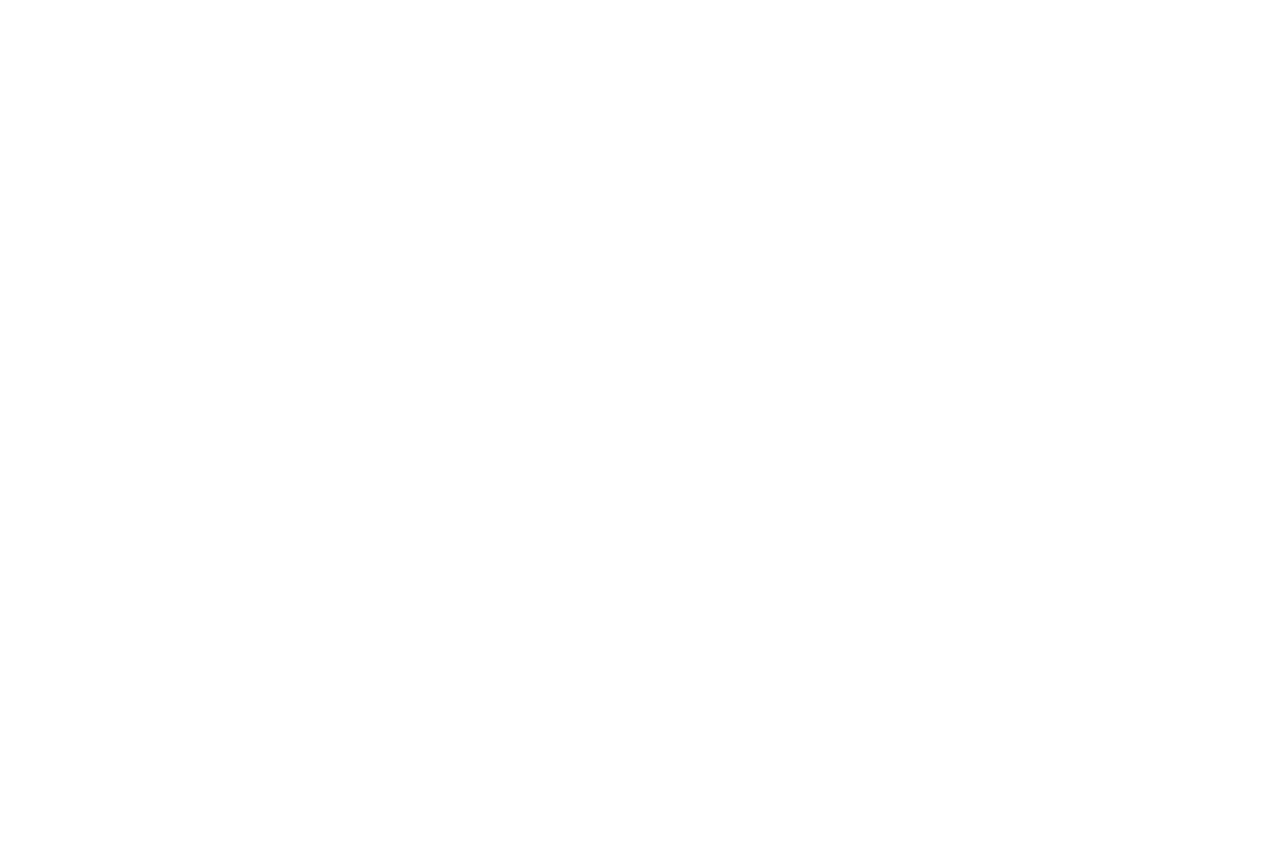
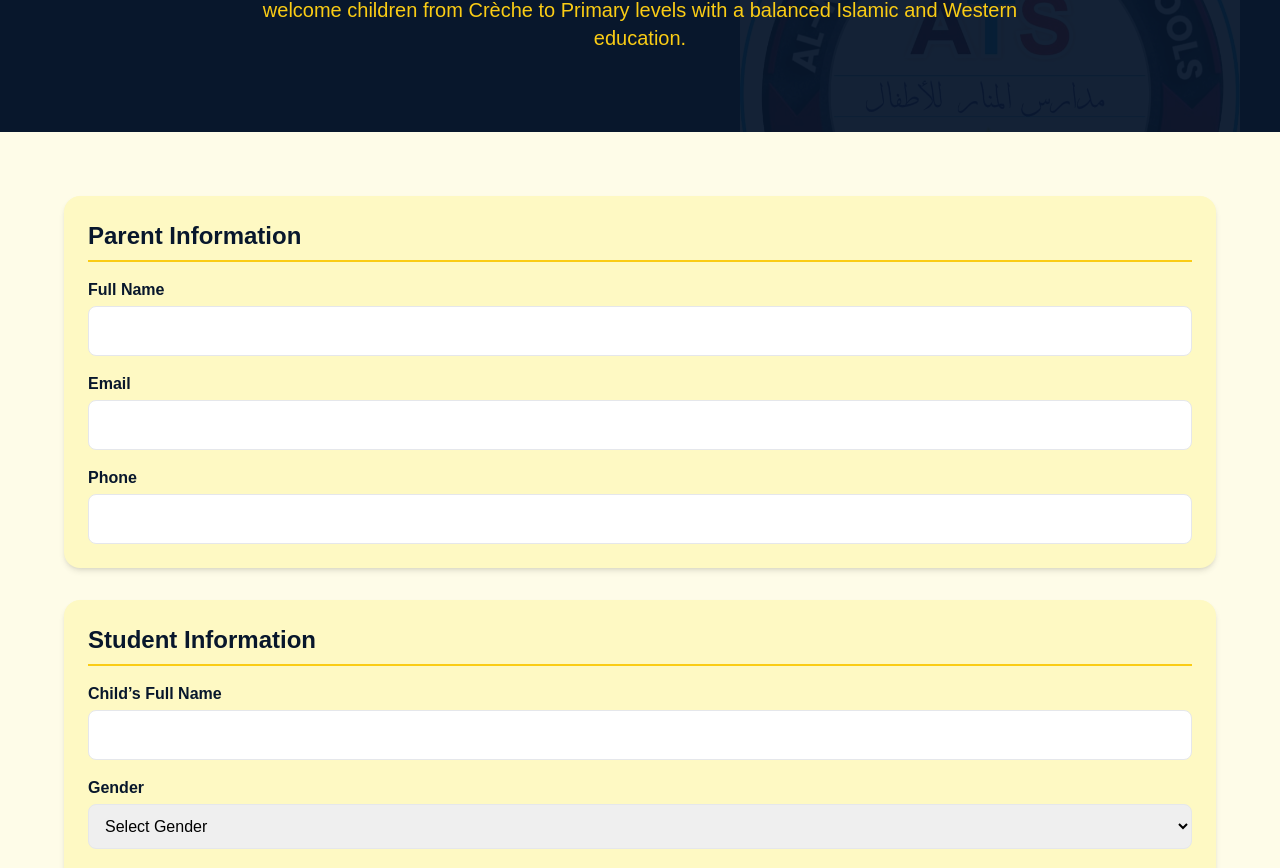
Before and after one commit to Motunmine21/al-manaar-islamic-school-portal, a React (Vite) app in the folder al-manaar-school-app/: page /admissions in a window 1280 px wide. Shown: the part 220-1088 px from the top of the page. Before the commit the page ends 800 px from the top, so only its background shows below. Built offline with nearby package versions, Linux system fonts and the light colour scheme.

Commit message:
Add Admission.jsx with the registration infomation

```diff
--- a/al-manaar-school-app/src/pages/Admissions.jsx
+++ b/al-manaar-school-app/src/pages/Admissions.jsx
@@ -1,6 +1,212 @@
-function Admissions() {
-    return (
-        <h1>Admission page</h1>
-    );
-}
+// src/pages/Admissions.jsx
+import { useState } from "react";
+import { db } from "../firebase/firebase";
+import { collection, addDoc, serverTimestamp } from "firebase/firestore";
+
+const Admissions = () => {
+  const [formData, setFormData] = useState({
+    fullName: "",
+    email: "",
+    phone: "",
+    childName: "",
+    gender: "",
+    dateOfBirth: "",
+    stateOfOrigin: "",
+    classApplying: "",
+  });
+
+  const handleChange = (e) => {
+    setFormData({ ...formData, [e.target.name]: e.target.value });
+  };
+
+  const handleSubmit = async (e) => {
+    e.preventDefault();
+    try {
+              await addDoc(collection(db, "applications"), {
+          ...formData,
+          createdAt: serverTimestamp(),
+        });
+
+        // popup alert
+        alert("Application submitted successfully!");
+
+        // success text on page
+        setSuccess("Application submitted successfully!");
+      setFormData({
+        fullName: "",
+        email: "",
+        phone: "",
+        childName: "",
+        gender: "",
+        dateOfBirth: "",
+        stateOfOrigin: "",
+        classApplying: "",
+      });
+    } catch (error) {
+      console.error("Error submitting application:", error);
+      alert("Something went wrong, please try again.");
+    }
+  };
+
+  return (
+    <div className="bg-yellow-50 min-h-screen flex flex-col">
+      {/* ================= HERO SECTION ================= */}
+      <section className="relative bg-[#08172C] text-yellow-400 py-20 px-6 md:px-16 text-center overflow-hidden">
+        {/* Faint Logo Background */}
+        <img
+          src="/src/assets/schoolLogo.png"
+          alt="background logo"
+          className="absolute opacity-5 w-[300px] md:w-[400px] lg:w-[500px] right-10 top-10 pointer-events-none"
+        />
+        <h1 className="relative z-10 text-5xl md:text-6xl font-bold mb-6">
+          Apply for Admission
+        </h1>
+        <p className="relative z-10 text-lg md:text-xl max-w-3xl mx-auto">
+          Fill out the form below to start your child’s journey at Al-Manaar
+          Tahfeez Schools. We welcome children from Crèche to Primary levels
+          with a balanced Islamic and Western education.
+        </p>
+      </section>
+
+      {/* ================= ADMISSION FORM ================= */}
+      <section className="py-16 px-6 md:px-16 flex-grow">
+        <form onSubmit={handleSubmit} className="space-y-8">
+
+          {/* Parent Information */}
+          <div className="bg-yellow-100 p-6 rounded-2xl shadow-md">
+            <h2 className="text-2xl font-bold text-[#08172C] mb-4 border-b-2 border-yellow-400 pb-2">
+              Parent Information
+            </h2>
+            <div className="space-y-4">
+              <div>
+                <label className="block font-semibold text-[#08172C] mb-1">Full Name</label>
+                <input
+                  type="text"
+                  name="fullName"
+                  value={formData.fullName}
+                  onChange={handleChange}
+                  required
+                  className="w-full p-3 border rounded-lg focus:ring-2 focus:ring-yellow-400 outline-none"
+                />
+              </div>
+              <div>
+                <label className="block font-semibold text-[#08172C] mb-1">Email</label>
+                <input
+                  type="email"
+                  name="email"
+                  value={formData.email}
+                  onChange={handleChange}
+                  required
+                  className="w-full p-3 border rounded-lg focus:ring-2 focus:ring-yellow-400 outline-none"
+                />
+              </div>
+              <div>
+                <label className="block font-semibold text-[#08172C] mb-1">Phone</label>
+                <input
+                  type="tel"
+                  name="phone"
+                  value={formData.phone}
+                  onChange={handleChange}
+                  required
+                  className="w-full p-3 border rounded-lg focus:ring-2 focus:ring-yellow-400 outline-none"
+                />
+              </div>
+            </div>
+          </div>
+
+          {/* Student Information */}
+          <div className="bg-yellow-100 p-6 rounded-2xl shadow-md">
+            <h2 className="text-2xl font-bold text-[#08172C] mb-4 border-b-2 border-yellow-400 pb-2">
+              Student Information
+            </h2>
+            <div className="space-y-4">
+              <div>
+                <label className="block font-semibold text-[#08172C] mb-1">Child’s Full Name</label>
+                <input
+                  type="text"
+                  name="childName"
+                  value={formData.childName}
+                  onChange={handleChange}
+                  required
+                  className="w-full p-3 border rounded-lg focus:ring-2 focus:ring-yellow-400 outline-none"
+                />
+              </div>
+              <div>
+                <label className="block font-semibold text-[#08172C] mb-1">Gender</label>
+                <select
+                  name="gender"
+                  value={formData.gender}
+                  onChange={handleChange}
+                  required
+                  className="w-full p-3 border rounded-lg focus:ring-2 focus:ring-yellow-400 outline-none"
+                >
+                  <option value="">Select Gender</option>
+                  <option value="Male">Male</option>
+                  <option value="Female">Female</option>
+                </select>
+              </div>
+              <div>
+                <label className="block font-semibold text-[#08172C] mb-1">Date of Birth</label>
+                <input
+                  type="date"
+                  name="dateOfBirth"
+                  value={formData.dateOfBirth}
+                  onChange={handleChange}
+                  required
+                  className="w-full p-3 border rounded-lg focus:ring-2 focus:ring-yellow-400 outline-none"
+                />
+              </div>
+              <div>
+                <label className="block font-semibold text-[#08172C] mb-1">State of Origin</label>
+                <select
+                  name="stateOfOrigin"
+                  value={formData.stateOfOrigin}
+                  onChange={handleChange}
+                  required
+                  className="w-full p-3 border rounded-lg focus:ring-2 focus:ring-yellow-400 outline-none"
+                >
+                  <option value="">Select State</option>
+                  <option value="Lagos">Lagos</option>
+                  <option value="Abuja">FCT</option>
+                  <option value="Kano">Kano</option>
+
+                </select>
+              </div>
+              <div>
+                <label className="block font-semibold text-[#08172C] mb-1">Class Applying</label>
+                <input
+                  type="text"
+                  name="classApplying"
+                  value={formData.classApplying}
+                  onChange={handleChange}
+                  required
+                  className="w-full p-3 border rounded-lg focus:ring-2 focus:ring-yellow-400 outline-none"
+                />
+              </div>
+            </div>
+          </div>
+
+          {/* Submit Button */}
+          <div className="flex justify-center mt-6">
+            <button
+              type="submit"
+              className="bg-[#08172C] text-yellow-400 px-8 py-3 rounded-full font-semibold hover:bg-yellow-400 hover:text-[#08172C] transition-all duration-300 shadow-md hover:shadow-lg"
+            >
+              Submit Application
+            </button>
+          </div>
+        </form>
+      </section>
+
+      {/* ================= FOOTER ================= */}
+      <footer className="bg-[#08172C] text-white py-6 text-center mt-auto">
+        <p>16, New Jerusalem street, Off Alhaji Olaniyan avenue, Olaoluwa bus stop, Ikola, Alaso.</p>
+        <p>09033435812 | 08087288739 | 07073852187</p>
+        <p>almanaartahfeez@gmail.com</p>
+        <p className="mt-2 text-sm">&copy; {new Date().getFullYear()} Al-Manaar Tahfeez Schools</p>
+      </footer>
+    </div>
+  );
+};
+
 export default Admissions;
```
